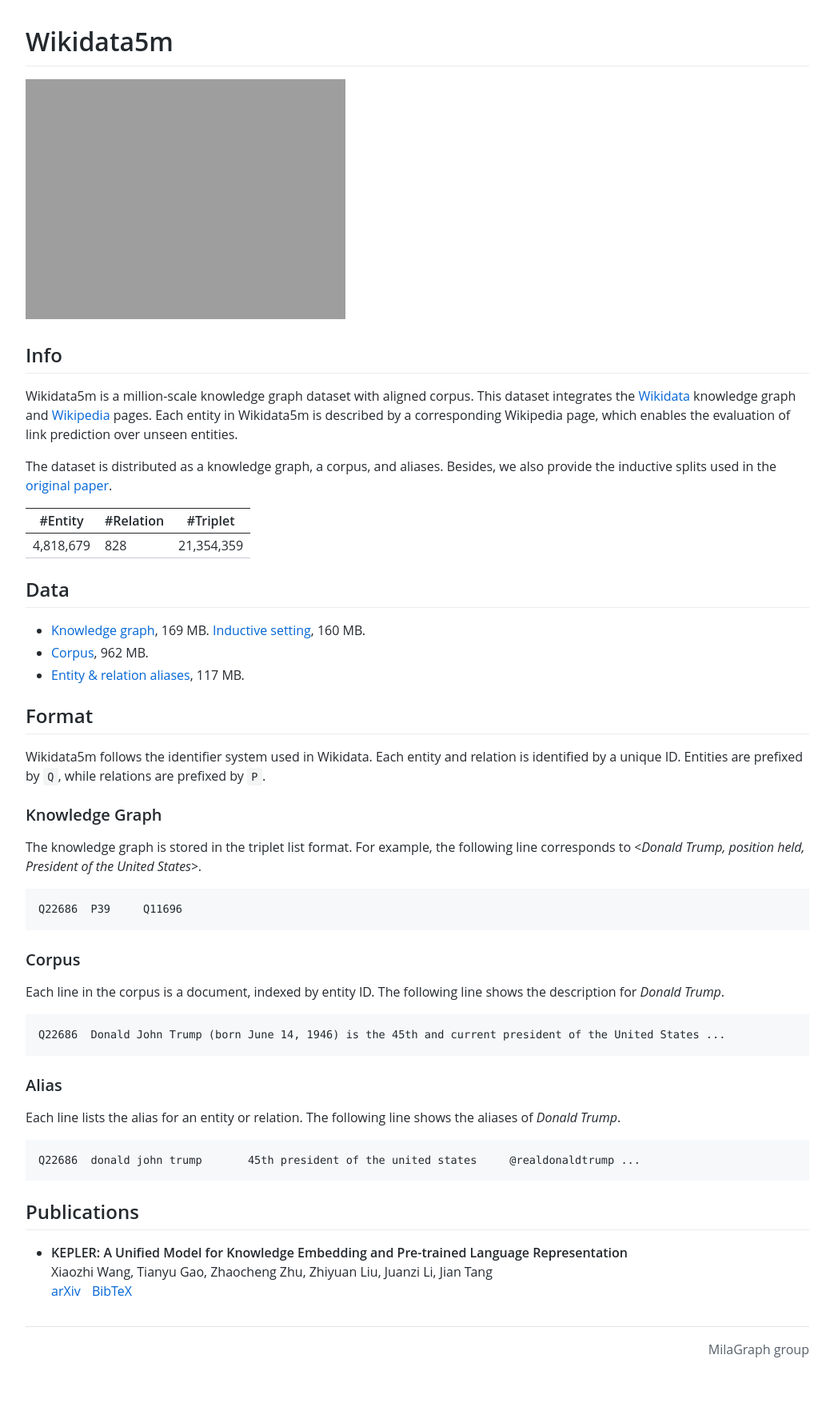
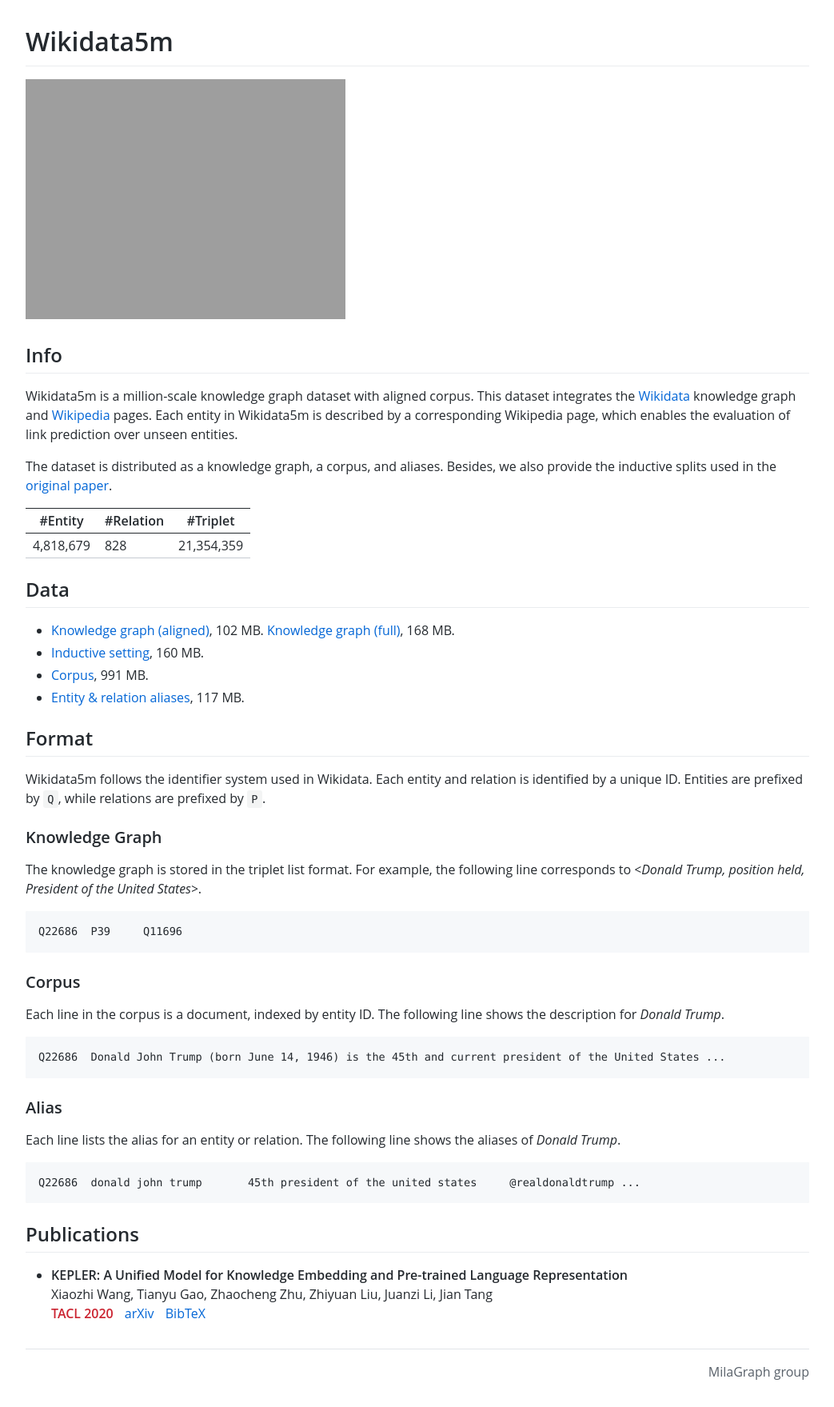
Before and after one commit to DeepGraphLearning/ProjectWebsite, a Jekyll site: the page built from _pages/wikidata5m.md, in a window 1280 px wide. Shown: the whole page at 80% size, without its empty margins (118-1161 px from the left). Built offline with Jekyll 4.4.1, drawn with Linux system fonts in a browser that asks for light colours; comment, search, counter and statistics services are not loaded; before the commit the page ends 1731 px from its top, so only the background shows below that.

Commit message:
update wikidata5m

```diff
--- a/_includes/publication
+++ b/_includes/publication
@@ -9,7 +9,7 @@
     {{ author }}{% if author != paper.authors.last %},{% endif %}
     {% endfor %}
     <br>
-    {% if paper.conference %}{{ paper.conference }}{% endif %}
+    {% if paper.conference %}<b class="text-red" style="padding-right: 10px">{{ paper.conference }}</b>{% endif %}
     {% for item in paper.links %}
     <a href="{{ item[1] | absolute_url }}" style="padding-right: 10px">{{ item[0] }}</a>
     {% endfor %}
--- a/_pages/wikidata5m.md
+++ b/_pages/wikidata5m.md
@@ -6,6 +6,7 @@ image: /assets/images/wikidata5m.jpg
 papers:
   - title: "KEPLER: A Unified Model for Knowledge Embedding and Pre-trained Language Representation"
     authors: [Xiaozhi Wang, Tianyu Gao, Zhaocheng Zhu, Zhiyuan Liu, Juanzi Li, Jian Tang]
+    conference: TACL 2020
     links:
       arXiv: https://arxiv.org/pdf/1911.06136.pdf
       BibTeX: /bibtex/kepler.txt
@@ -27,11 +28,13 @@ The dataset is distributed as a knowledge graph, a corpus, and aliases. Besides,
 
 Data
 ----
-- [Knowledge graph], 169 MB. [Inductive setting], 160 MB.
-- [Corpus], 962 MB.
+- [Knowledge graph (aligned)], 102 MB. [Knowledge graph (full)], 168 MB.
+- [Inductive setting], 160 MB.
+- [Corpus], 991 MB.
 - [Entity & relation aliases], 117 MB.
 
-[Knowledge graph]: https://www.dropbox.com/s/86gukevtdbhpcbk/wikidata5m_triplet.txt.gz?dl=1
+[Knowledge graph (aligned)]: https://www.dropbox.com/s/2yb1p9bsc50bm7p/wikidata5m_triplet.txt.gz?dl=1
+[Knowledge graph (full)]: https://www.dropbox.com/s/563omb11cxaqr83/wikidata5m_all_triplet.txt.gz?dl=1
 [Inductive setting]: https://www.dropbox.com/s/csed3cgal3m7rzo/wikidata5m_inductive.tar.gz?dl=1
 [Corpus]: https://www.dropbox.com/s/7jp4ib8zo3i6m10/wikidata5m_text.txt.gz?dl=1
 [Entity & relation aliases]: https://www.dropbox.com/s/s1q38yzqzvuodl3/wikidata5m_alias.tar.gz?dl=1
```
